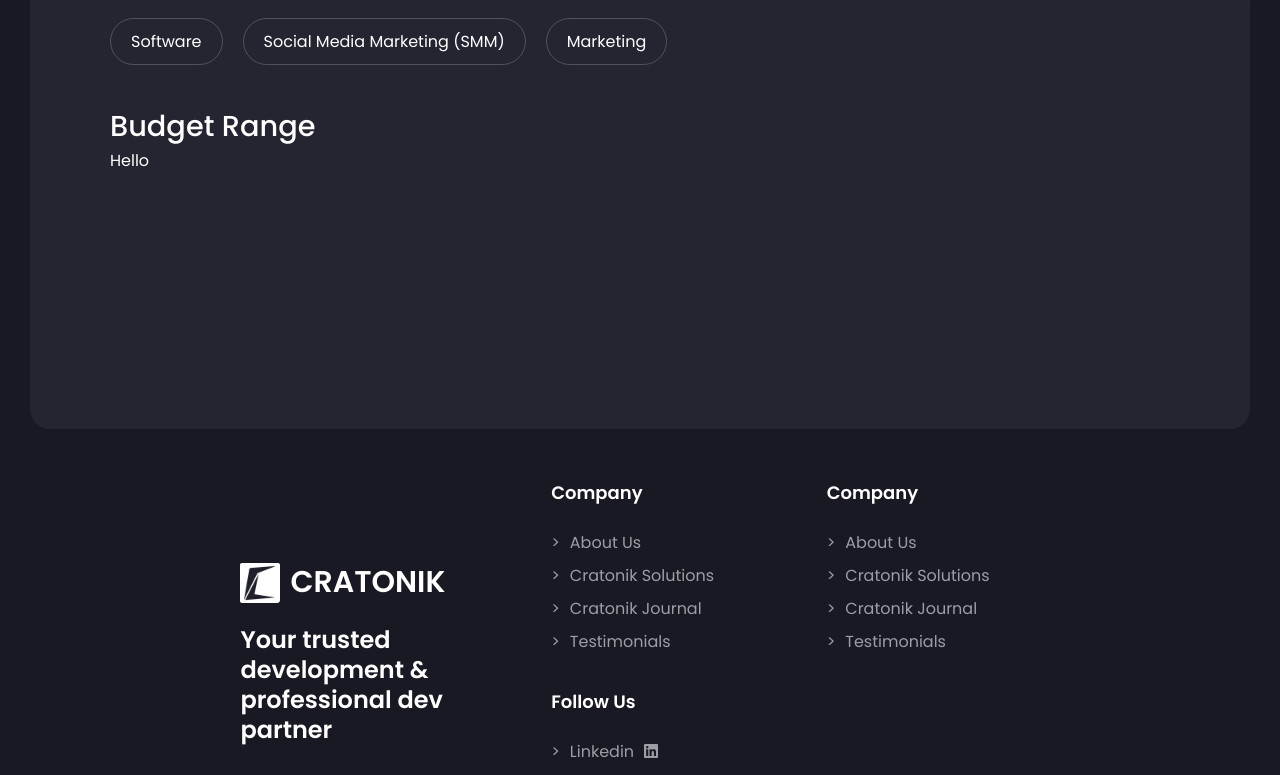
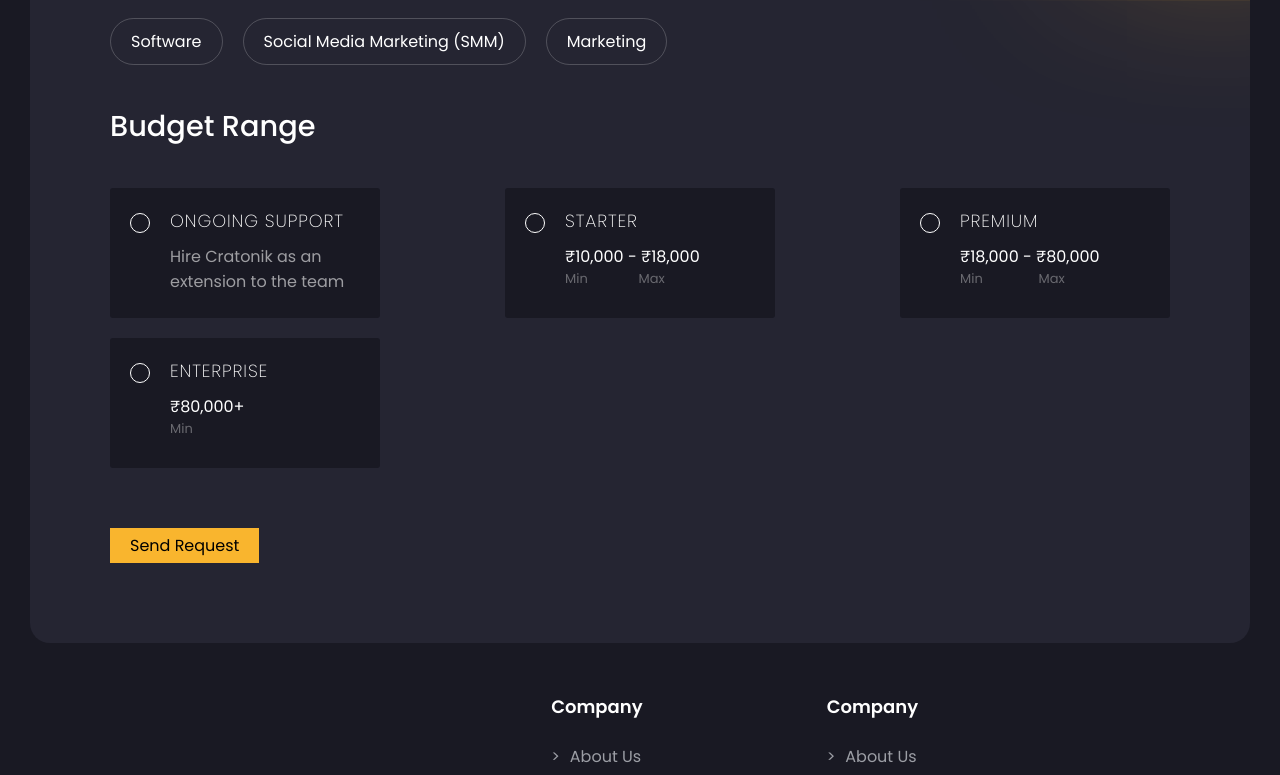
Before and after one commit to cratonik/cratonikWebsite, a React (Create React App) app: page /contact in a window 1280 px wide. Shown: the part 1136-1911 px from the top of the page. Built offline with nearby package versions, Linux system fonts and the light colour scheme.

Commit message:
Worked on design of contact form

```diff
--- a/src/components/BoldButton/bold.module.css
+++ b/src/components/BoldButton/bold.module.css
@@ -3,14 +3,15 @@
 .button{
     background-color: var(--spot-color);
     color: #000;
-    display: block;
+    display: inline-block;
     cursor: pointer;
     height: 35px;
-    padding: 0 20px;
+    padding: 5px 20px;
     display: flex;
     align-items: center;
     justify-content: center;
     width: fit-content;
+    height: fit-content;
 
 }
 .button:hover{
@@ -18,9 +19,9 @@
 }
 @media only screen and (width < 580px) {
     .button{
-        height: 28px;
-        font-size: 11px;
-        font-weight: bold;
-        padding: 0 16px;
+        height: fit-content;
+        font-size: 12px;
+        font-weight: 600;
+        padding: 8px 16px;
     }
 }
--- a/src/pages/contact/Contact.jsx
+++ b/src/pages/contact/Contact.jsx
@@ -3,7 +3,7 @@ import HeadingTitle from '../../components/HeadingTitle/HeadingTitle'
 import style from './contact.module.css'
 import Testimonial from '../../components/Testimonial/Testimonial'
 // import HollowButton from '../../components/hollowButton/HollowButton'
-// import BoldButton from '../../components/BoldButton/BoldButton'
+import BoldButton from '../../components/BoldButton/BoldButton'
 import Marquee from 'react-fast-marquee'
 
 
@@ -103,7 +103,43 @@ const Contact = () => {
         </div>
         <div className={style.budget}>
           <h1>Budget Range</h1>
-          Hello
+          <div className={style.budgetSelection}>
+              <input type="radio" id="option1" name="options" />
+            <label for="option1">
+              <div className={style.labelSelect}></div>
+              <div>
+                <h4>ONGOING SUPPORT</h4>
+                <p>Hire Cratonik as an extension to the team</p>
+              </div>
+            </label>
+              <input type="radio" id="option2" name="options" />
+            <label for="option2">
+              <div className={style.labelSelect}></div>
+              <div>
+                <h4>STARTER</h4>
+                <p>₹10,000 - ₹18,000</p>
+              </div>
+            </label>
+              <input type="radio" id="option3" name="options" />
+            <label for="option3">
+              <div className={style.labelSelect}></div>
+              <div>
+                <h4>PREMIUM</h4>
+                <p>₹18,000 - ₹80,000</p>
+              </div>
+            </label>
+              <input type="radio" id="option4" name="options" />
+            <label for="option4">
+              <div className={style.labelSelect}></div>
+              <div>
+                <h4>ENTERPRISE</h4>
+                <p>₹80,000+</p>
+              </div>
+            </label>
+          </div>
+        </div>
+        <div className={style.submitButton}>
+          <BoldButton text="Send Request"/>
         </div>
       </div>
     </main>
--- a/src/pages/contact/contact.module.css
+++ b/src/pages/contact/contact.module.css
@@ -1,14 +1,18 @@
-main{
+@import '../../variable.css';
+
+main {
     z-index: 1;
     padding: 40px 80px;
 }
-.ContactHeader{
+
+.ContactHeader {
     padding: 20px 0;
     height: max-content;
     /* overflow: hidden; */
     display: flex;
 }
-.leftContactHeader{
+
+.leftContactHeader {
     height: 40vh;
     display: flex;
     align-items: flex-start;
@@ -19,13 +23,14 @@ main{
     height: 100%;
     padding: 40px 0;
 }
- .contactme{
+
+.contactme {
     font-size: 2.3rem;
     /* text-align: center; */
     width: 70%;
 }
 
-.movingTestimonial{
+.movingTestimonial {
     display: flex;
     flex-direction: column;
     flex-basis: 80%;
@@ -34,7 +39,8 @@ main{
     z-index: -2;
     opacity: .5;
 }
-.movingTestimonial::after{
+
+.movingTestimonial::after {
     content: '';
     display: block;
     position: absolute;
@@ -43,12 +49,13 @@ main{
     z-index: 0;
     margin-left: 50%;
     transform: translateX(-50%);
-    opacity: .98 ;
+    opacity: .98;
 }
-.testinomialGradient{
+
+.testinomialGradient {
     width: 30%;
     height: 100%;
-    background-image: linear-gradient(90deg,#252532fb 3%,#25253294 20%,#2525322a);
+    background-image: linear-gradient(90deg, #252532fb 3%, #25253294 20%, #2525322a);
     margin-left: -5px;
     position: absolute;
     top: 0%;
@@ -56,10 +63,11 @@ main{
     left: 0%;
     right: auto;
 }
-.testinomialGradient2{
+
+.testinomialGradient2 {
     width: 45%;
     height: 104%;
-    background-image: linear-gradient(270deg,#252532fb,#25253294 42%,rgba(28,30,37,.73) 59%,#2525322a);
+    background-image: linear-gradient(270deg, #252532fb, #25253294 42%, rgba(28, 30, 37, .73) 59%, #2525322a);
     margin-top: -2px;
     margin-bottom: -2px;
     top: 0%;
@@ -69,34 +77,40 @@ main{
     position: absolute;
 }
 
-.leftformPart{
+.leftformPart {
     margin-top: 60px;
     width: 100%;
 }
-.leftformPart h4{
+
+.leftformPart h4 {
     font-size: 1.3rem;
     font-weight: lighter;
     letter-spacing: .5px;
 }
 
-.formNameSection{
+.formNameSection {
     display: flex;
     margin: 30px 0;
     width: 100%;
 }
-.fname, .lname, .formEmailSection,.projectDetails{
+
+.fname,
+.lname,
+.formEmailSection,
+.projectDetails {
     display: flex;
     flex-direction: column;
     flex-basis: 50%;
     margin-right: 20px;
 }
 
-.leftformPart label{
+.leftformPart label {
     font-size: 14px;
     letter-spacing: .4px;
     margin-bottom: 5px;
 }
-.leftformPart input{
+
+.leftformPart input {
     width: 100%;
     background-color: var(--primary-blue);
     outline: none;
@@ -105,112 +119,247 @@ main{
     color: #fff;
     font-weight: lighter;
     border-radius: 2px;
+    letter-spacing: .2px;
 }
-.projectDetails{
+
+.projectDetails {
     margin-top: 30px;
 }
-.projectDetails label{
+
+.projectDetails label {
     font-size: 1.5rem;
 }
-label span{
+
+label span {
     color: rgb(245, 93, 93);
     font-weight: 500;
 }
-.projectDetails textarea{
+
+.projectDetails textarea {
     background-color: var(--primary-blue);
     outline: none;
     border: none;
     padding: 15px;
+    font-weight: lighter;
     color: #fff;
-    font-weight: 500;
+    letter-spacing: .2px;
     border-radius: 2px;
     resize: none;
 }
-.formProducts{
+
+.formProducts {
     display: flex;
     flex-direction: column;
 }
-.leftOverFormSection h1{
+
+.leftOverFormSection h1 {
     font-weight: 500;
     font-size: 1.8rem;
 }
-.leftOverFormSection span{
+
+.leftOverFormSection span {
     color: rgba(255, 255, 255, 0.274);
     font-size: 12px;
     letter-spacing: .3px;
 }
-.serviceList, .budget{
+
+.serviceList,
+.budget {
     margin-top: 30px;
     display: flex;
     flex-wrap: wrap;
 }
 
-.serviceList input{
+.serviceList input {
     display: none;
 }
-.serviceList label{
+
+.serviceList label {
     border: 1px solid #ffffff34;
     margin: 10px 20px;
     margin-left: 0;
     padding: 10px 20px;
     border-radius: 50px;
 }
-.serviceList label:hover{
+
+.serviceList label:hover {
     background-color: var(--spot-color);
     color: var(--secondary-blue);
 }
 
-input[type="checkbox"]:checked + label {
-    /* Your styles for checked checkbox */
+input[type="checkbox"]:checked+label {
     background-color: var(--spot-color);
     color: var(--primary-blue);
 }
 
-.budget{
+.budget {
     flex-direction: column;
 }
+
+.budget h1 {
+    margin-bottom: 20px;
+    margin-bottom: 40px;
+}
+
+.budgetSelection {
+    display: flex;
+    align-items: center;
+    justify-content: space-between;
+    flex-wrap: wrap;
+}
+
+.budgetSelection label {
+    min-height: 130px;
+    background-color: var(--primary-blue);
+    display: flex;
+    padding: 20px;
+    align-items: flex-start;
+    width: 270px;
+    overflow: hidden;
+    border-radius: 3px;
+    transition: none;
+    margin-bottom: 20px;
+}
+
+.budgetSelection input {
+    display: none;
+}
+
+.labelSelect {
+    min-width: 20px;
+    min-height: 20px;
+    /* background-color: #fff; */
+    border-radius: 50%;
+    display: block;
+    border: 1px solid #fff;
+    transition: none;
+    margin-top: 5px;
+    margin-right: 20px;
+}
+
+input[type="radio"]:checked+label .labelSelect {
+    background-color: #fff;
+    border: 4px solid var(--spot-color);
+    outline: 1px solid #fff;
+}
+
+
+.budgetSelection label h4 {
+    font-size: 1.1rem;
+    font-weight: lighter;
+    transition: none;
+
+    letter-spacing: .9px;
+}
+
+.budgetSelection label p {
+    margin-top: 10px;
+    position: relative;
+    transition: none;
+
+}
+
+.budgetSelection label:nth-child(2) p {
+    color: #ffffff93;
+}
+
+.budgetSelection label p::before {
+    content: 'Min';
+    position: absolute;
+    bottom: -20px;
+    color: #ffffff59;
+    font-size: small;
+}
+
+.budgetSelection label p::after {
+    content: 'Max';
+    position: absolute;
+    bottom: -20px;
+    right: 35px;
+    color: #ffffff59;
+    font-size: small;
+
+}
+
+.budgetSelection label:nth-child(2) p::after,
+.budgetSelection label:nth-child(2) p::before {
+    display: none;
+}
+
+.budgetSelection label:last-child p::after {
+    display: none;
+}
+
+.budgetSelection input[type="radio"]:checked+label {
+    background-image: linear-gradient(to right, var(--spot-color), rgba(255, 255, 255, 0.342));
+}
+
+.submitButton {
+    margin: 40px 0;
+}
+
 @media only screen and (width < 675px) {
-    main{
+    main {
         padding: 20px;
     }
-      .ContactHeader, .leftContactHeader{
-        height: 40vh;
-      }
-      .leftContactHeader .contactme{
+
+    .leftContactHeader .contactme {
         font-size: 18px;
         width: 80%;
     }
 }
 
-@media only screen and (width < 700px){
-    .movingTestimonial{
+@media only screen and (width < 700px) {
+    .movingTestimonial {
         display: none;
     }
-    .leftContactHeader{
+
+    .leftContactHeader {
         flex-basis: 100%;
         justify-content: center;
         align-items: center;
     }
-    .contactme{
+
+    .contactme {
         text-align: center;
     }
+
+    .budgetSelection label {
+        width: 100%;
     }
-@media only screen and (width < 400px){
-    .ContactHeader, .leftContactHeader{
-        height: 23vh;
+    .serviceList label{
+        font-size: 14px;
     }
-    .leftContactHeader .contactme{
+}
+
+@media only screen and (width < 400px) {
+    main {
+        margin-top: 20px;
+    }
+
+    .ContactHeader,
+    .leftContactHeader {
+        height: fit-content;
+    }
+
+    .leftContactHeader .contactme {
         font-size: 15px;
         width: 90%;
+    }
+    .serviceList label{
+        font-size: 12px;
+        margin: 10px;
+        margin-left: 0;
     }
 
 }
 
 @media only screen and (width < 1024px) {
-    .leftContactHeader::before{
+    .leftContactHeader::before {
         display: none;
     }
-    .contactme{
+
+    .contactme {
         width: 100%;
         font-size: 1.8rem;
     }
```
Lines whose indentation alone changed are shown as unchanged.
